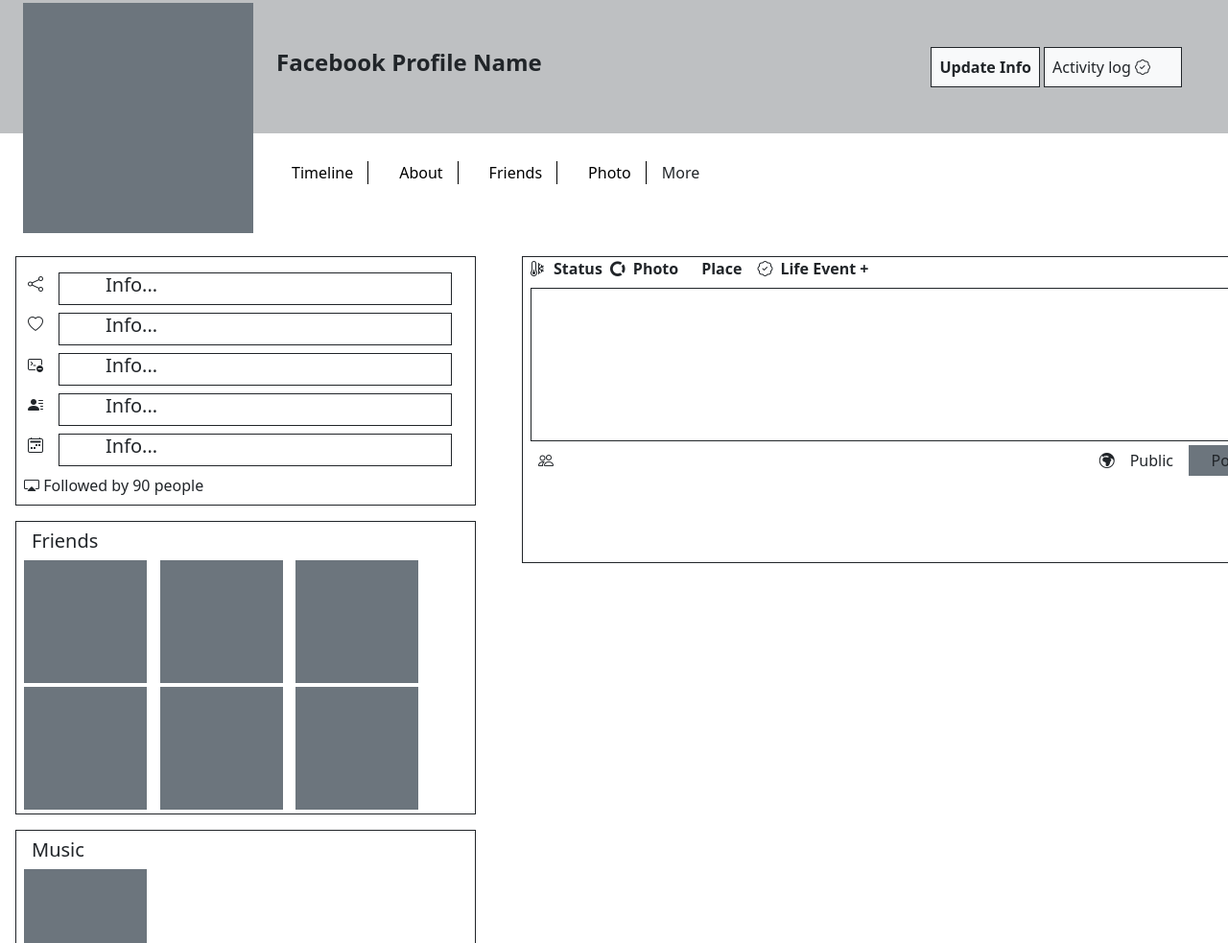
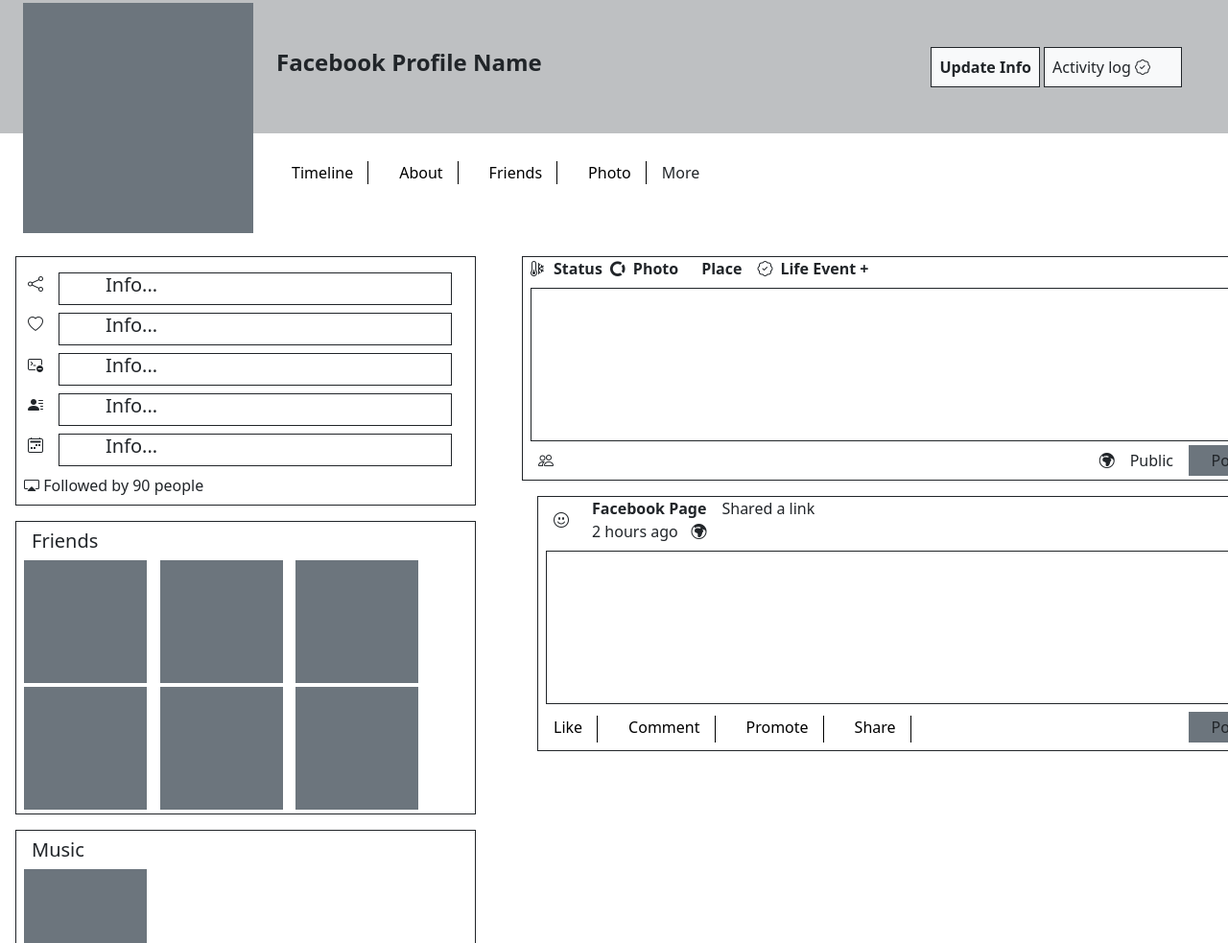
Before and after one commit to CCotuna/TDM-II-6, a website: page index.html in a window 1280 px wide. Shown: the part 301-1284 px from the top of the page at 96% size. Drawn offline with nearby package versions, Linux system fonts and the light colour scheme.

Commit message:
Implemented a post

```diff
--- a/index.html
+++ b/index.html
@@ -158,7 +158,8 @@
         </div>
 
     <!-- right section -->
-        <div class="d-flex flex-column border border-dark mx-5" style="width: 50rem;">
+       <div class="mx-5">
+        <div class="d-flex flex-column border border-dark " style="width: 50rem;">
             <div class="d-flex">
                 <div class="d-flex">
                     <i class="bi bi-thermometer-snow mx-2"></i>
@@ -181,7 +182,40 @@
             </div>
         </div>
 
+        <div class="border border-dark ms-auto mt-3" style="width:49rem">
+            <div class="d-flex justify-content-between">
+                <div class="d-flex">
+                    <div class="justify-content-center align-items-center d-flex"><i class="bi bi-emoji-smile mx-3" style="background-color: white"></i></div>
+                <div class="d-flex flex-column mx-2">
+                    <div><b>Facebook Page</b></div>
+                    <div class="d-flex">
+                        <div>2 hours ago</div>
+                        <i class="bi bi-globe-europe-africa ms-auto"></i>
+                    </div>
+                </div>
+                <div class="d-flex align-items-start mx-2">Shared a link</div>
+                </div>
 
+                <div class="d-flex justify-content-center align-items-center mx-3">
+                    <i class="bi bi-patch-check mx-2"></i>
+                    <i class="bi bi-pen"></i>
+                </div>
+            </div>
+
+            <div class="border border-dark mx-2 mt-2" style="width: 48rem; height: 10rem;"></div>
+
+            <div class="d-flex justify-content-between my-2">
+                <div class="d-flex mt-1">
+                    <div class="profile-border-right mx-3">Like</div>
+                    <div class="profile-border-right mx-3">Comment</div>
+                    <div class="profile-border-right mx-3">Promote</div>
+                    <div class="profile-border-right mx-3">Share</div>
+                </div>
+                <div class="mx-2 me-4 bg-secondary justify-content-center align-items-center d-flex" style="width:5rem; height:2rem">Post</div>
+            </div>
+        </div>
+
+       </div>
     </div>
   </body>
 </html>
```
